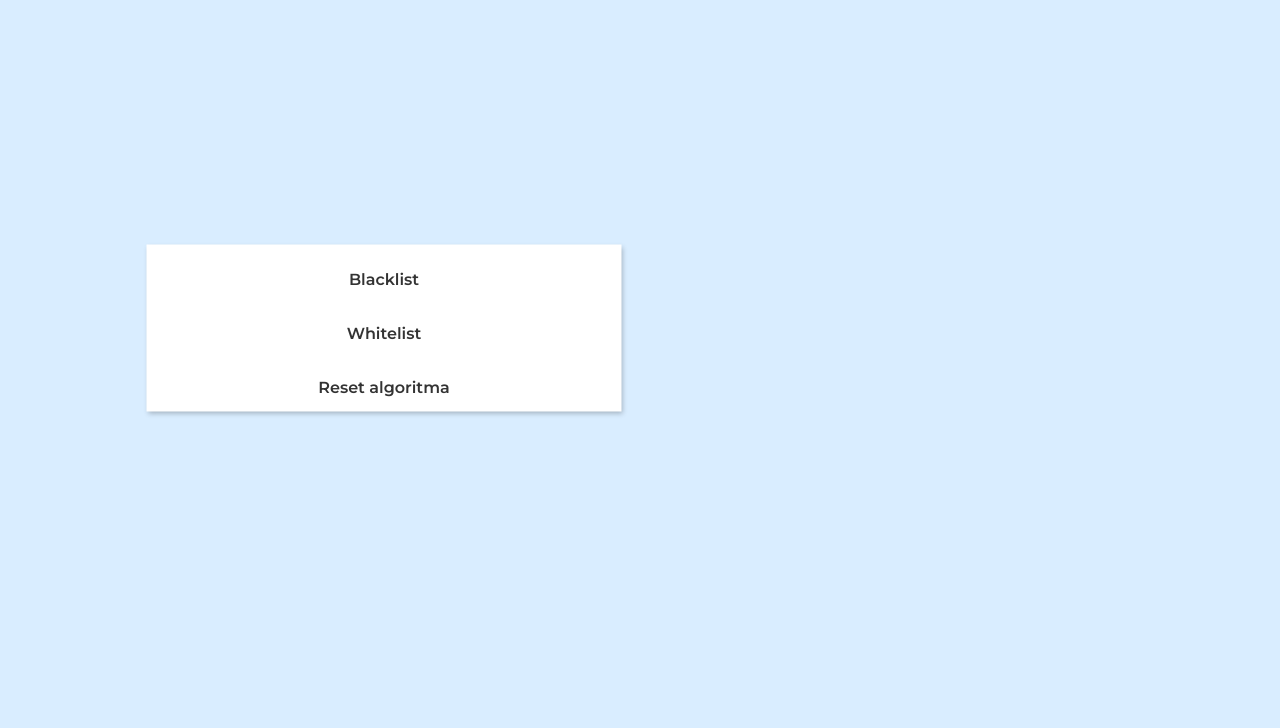
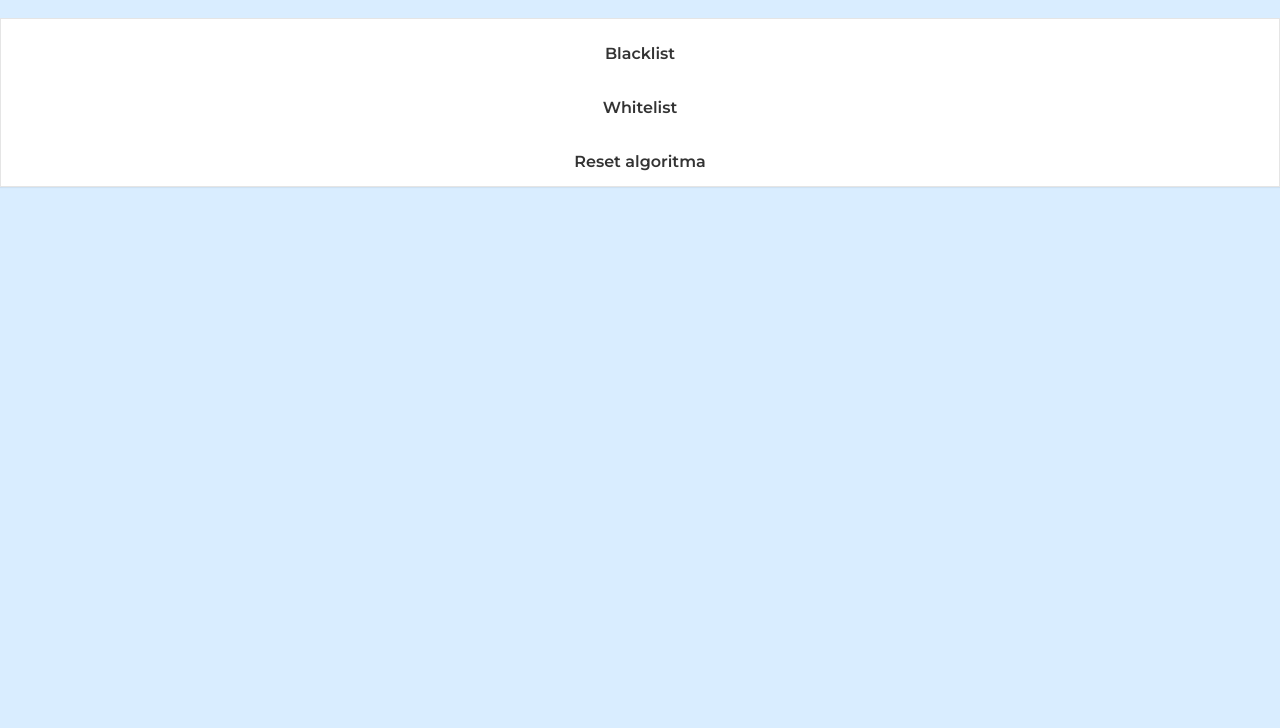
Before and after one commit to jakecernet/KrokyPlus, a plain HTML site: page user-area.html in a window 1280 px wide. Shown: the part 72-800 px from the top of the page. Drawn offline with Linux system fonts and the light colour scheme.

Commit message:
modified:   files/userarea.css

```diff
--- a/files/userarea.css
+++ b/files/userarea.css
@@ -1,17 +1,17 @@
 .options{
-    width: 40%;
-    min-width: 320px;
-    max-width: 475px;
-    background: #fff;
-    position: absolute;
-    top: 50%;
-    left: 30%;
-    -webkit-transform: translate(-50%, -50%);
-    -moz-transform: translate(-50%, -50%);
-    -o-transform: translate(-50%, -50%);
-    -ms-transform: translate(-50%, -50%);
-    transform: translate(-50%, -50%);
-    box-shadow: 1px 2px 5px rgba(0, 0, 0, 0.25);
+    width: 100%;
+    min-width: 0;
+    max-width: 100%;
+    left: 0;
+    top: 80pt;
+    -webkit-transform: translate(0, 0);
+    -moz-transform: translate(0, 0);
+    -o-transform: translate(0, 0);
+    -ms-transform: translate(0, 0);
+    transform: translate(0, 0);
+    background-color: #ffffff;
+    border: 1px solid #e5e5e5;
+    box-shadow: 0 1px 1px rgba(0,0,0,0.05);
 }
 
 .options:hover{
```
